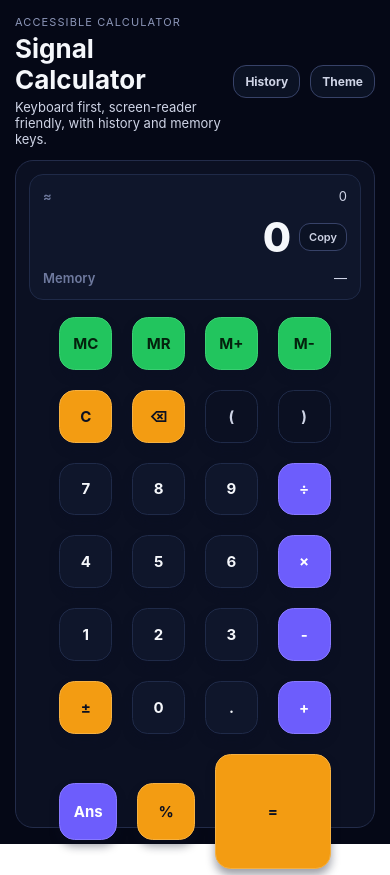
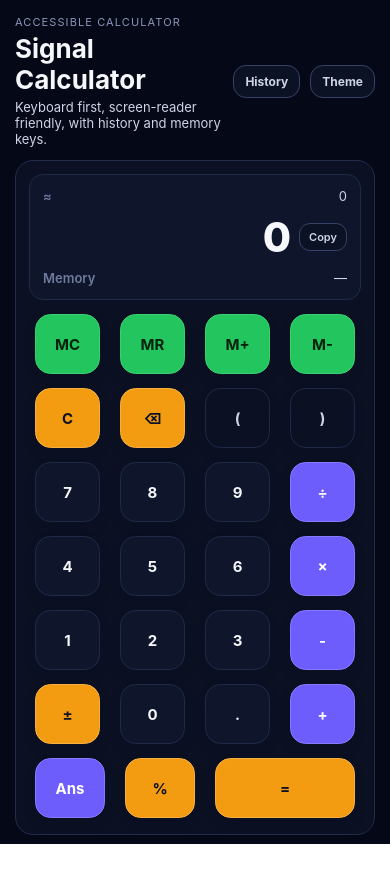
Before and after one commit to Peippo1/SignalCalc-Mobile-MVP, a React Native app: screen / in a window 390 px wide. After the commit the page ends 844 px from the top, so only its background shows below. Built offline with nearby package versions, Linux system fonts and the light colour scheme.

Commit message:
Fixed the crash: replaced the old containerPad references with the new split paddings (containerPadH, containerPadTop, containerPadBottom) in src/screens/CalculatorScreen.js so the layout math no longer references a missing variable. Relaunch should now render normally.

```diff
--- a/src/components/CalculatorButton.js
+++ b/src/components/CalculatorButton.js
@@ -58,7 +58,7 @@ export default function CalculatorButton({
   };
 
   return (
-    <View style={[styles.wrapper, { flex, padding: margin }]}>
+    <View style={[styles.wrapper, { flex, paddingHorizontal: margin, paddingVertical: margin * 0.5 }]}>
       <Pressable
         accessibilityLabel={accessibilityLabel || `Calculator button ${label}`}
         accessibilityRole="button"
@@ -72,6 +72,7 @@ export default function CalculatorButton({
             borderColor: colors.borderColor,
             opacity: disabled ? 0.55 : pressed ? 0.85 : 1,
             borderRadius: size ? Math.max(10, size * 0.24) : 14,
+            minHeight: size ? Math.max(40, size * 0.75) : 46,
           },
           style,
         ]}
@@ -88,10 +89,11 @@ const styles = StyleSheet.create({
     minWidth: 0,
   },
   button: {
+    flex: 1,
+    width: '100%',
+    height: '100%',
     alignItems: 'center',
     justifyContent: 'center',
-    aspectRatio: 1,           // keeps square buttons that scale
-    width: '100%',            // fill available column width
     borderWidth: 1,
     shadowColor: '#0b1022',
     shadowOpacity: 0.4,
--- a/src/screens/CalculatorScreen.js
+++ b/src/screens/CalculatorScreen.js
@@ -43,7 +43,9 @@ export default function CalculatorScreen() {
   const resultSize = Math.round(44 * layoutScale);
 
   // Spacing
-  const containerPad = Math.round(16 * layoutScale);
+  const containerPadH = Math.round(16 * layoutScale);
+  const containerPadTop = Math.round(16 * layoutScale);
+  const containerPadBottom = Math.max(6, Math.round(10 * layoutScale));
   const cardPad = Math.round(14 * layoutScale);
   const cardGap = Math.max(8, Math.round(12 * layoutScale));
   const padGap = Math.max(4, Math.round(8 * layoutScale));
@@ -63,7 +65,10 @@ export default function CalculatorScreen() {
 
   const sideHistoryWidth = Math.min(width * 0.38, 360);
   const contentWidth = Math.max(
-    paddedWidth - containerPad * 2 - cardPad * 2 - (isLandscape && isHistoryOpen ? sideHistoryWidth + cardGap : 0),
+    paddedWidth -
+      containerPadH * 2 -
+      cardPad * 2 -
+      (isLandscape && isHistoryOpen ? sideHistoryWidth + cardGap : 0),
     240,
   );
   const padWidth = contentWidth * layoutScale;
@@ -73,7 +78,7 @@ export default function CalculatorScreen() {
   const metaSize = Math.max(12, Math.round(14 * layoutScale));
   const historyMaxHeight = Math.max(140, Math.round(height * 0.28 * layoutScale));
   const historyPad = Math.max(10, Math.round(12 * layoutScale));
-  const buttonSize = Math.max(44, (padWidth - padGap * 3) / 4);
+  const buttonSize = Math.max(42, (padWidth - padGap * 3) / 4);
 
   const expressionPreview = useMemo(() => [...tokens, display].join(' '), [tokens, display]);
 
@@ -186,7 +191,7 @@ export default function CalculatorScreen() {
   const keypad = (
     <View style={[styles.pad, { gap: padGap }]}>
       {rows.map((row, idx) => (
-        <View key={`row-${idx}`} style={[styles.row, { width: padWidth, gap: padGap }]}>
+        <View key={`row-${idx}`} style={[styles.row, { gap: padGap }]}>
           {row}
         </View>
       ))}
@@ -197,7 +202,10 @@ export default function CalculatorScreen() {
     if (!isHistoryOpen) return null;
     const side = position === 'side';
     const spacing = Math.max(6, Math.round(8 * layoutScale));
-    const sideListMaxHeight = Math.max(historyMaxHeight, height - containerPad * 2 - headerSpacing * 3);
+    const sideListMaxHeight = Math.max(
+      historyMaxHeight,
+      height - containerPadTop - containerPadBottom - headerSpacing * 3,
+    );
 
     return (
       <View
@@ -270,7 +278,12 @@ export default function CalculatorScreen() {
   ) : null;
 
   return (
-    <SafeAreaView style={[styles.container, { padding: containerPad }]}>
+    <SafeAreaView
+      style={[
+        styles.container,
+        { paddingTop: containerPadTop, paddingHorizontal: containerPadH, paddingBottom: containerPadBottom },
+      ]}
+    >
       <View style={[styles.header, { marginBottom: headerSpacing }]}>
         <View style={styles.headerLeft}>
           <Text style={[styles.kicker, { fontSize: kickerSize }]}>Accessible Calculator</Text>
@@ -458,14 +471,14 @@ const styles = StyleSheet.create({
     marginLeft: 8,
   },
   pad: {
-    flexGrow: 1,
+    flex: 1,
     justifyContent: 'space-between',
-    alignItems: 'center',
+    alignItems: 'stretch',
   },
   row: {
     flexDirection: 'row',
-    alignItems: 'center',
-    alignSelf: 'center',
+    alignItems: 'stretch',
+    flex: 1,
   },
 
   historyCardInline: {
```
